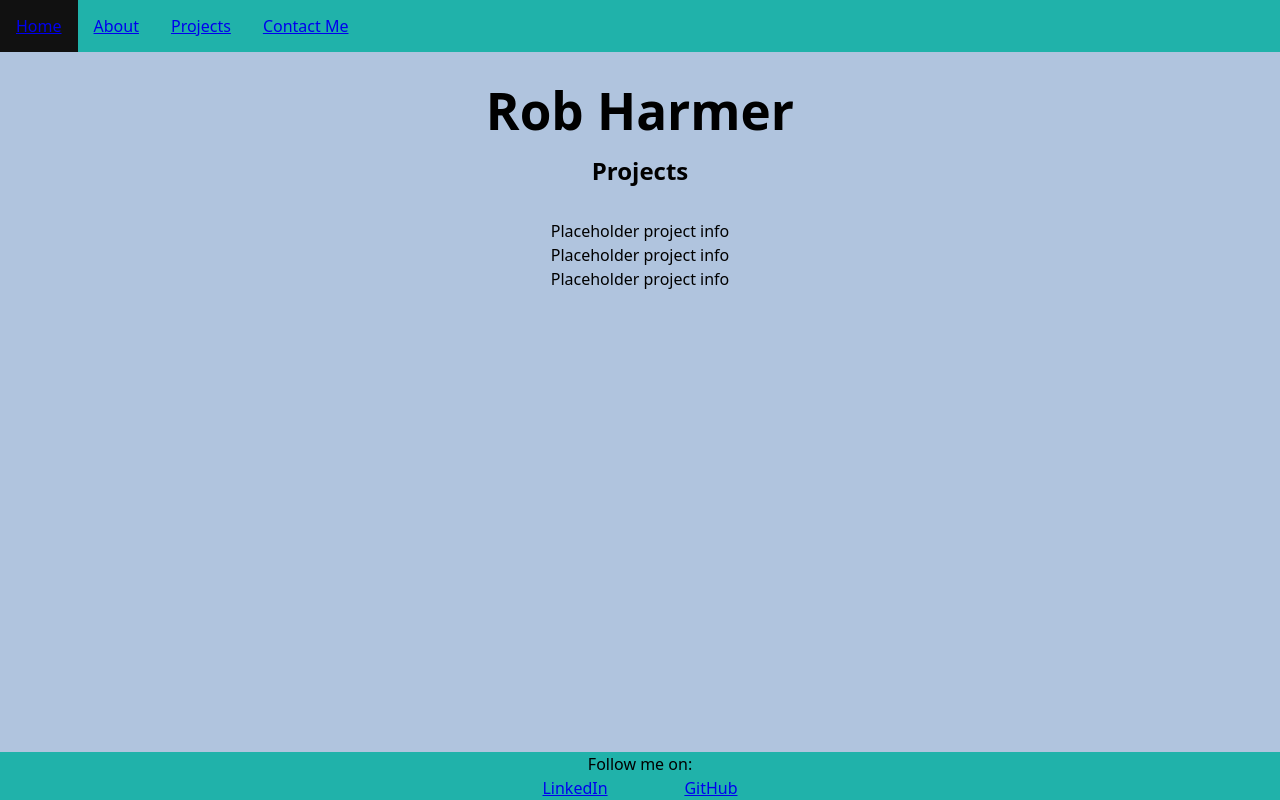
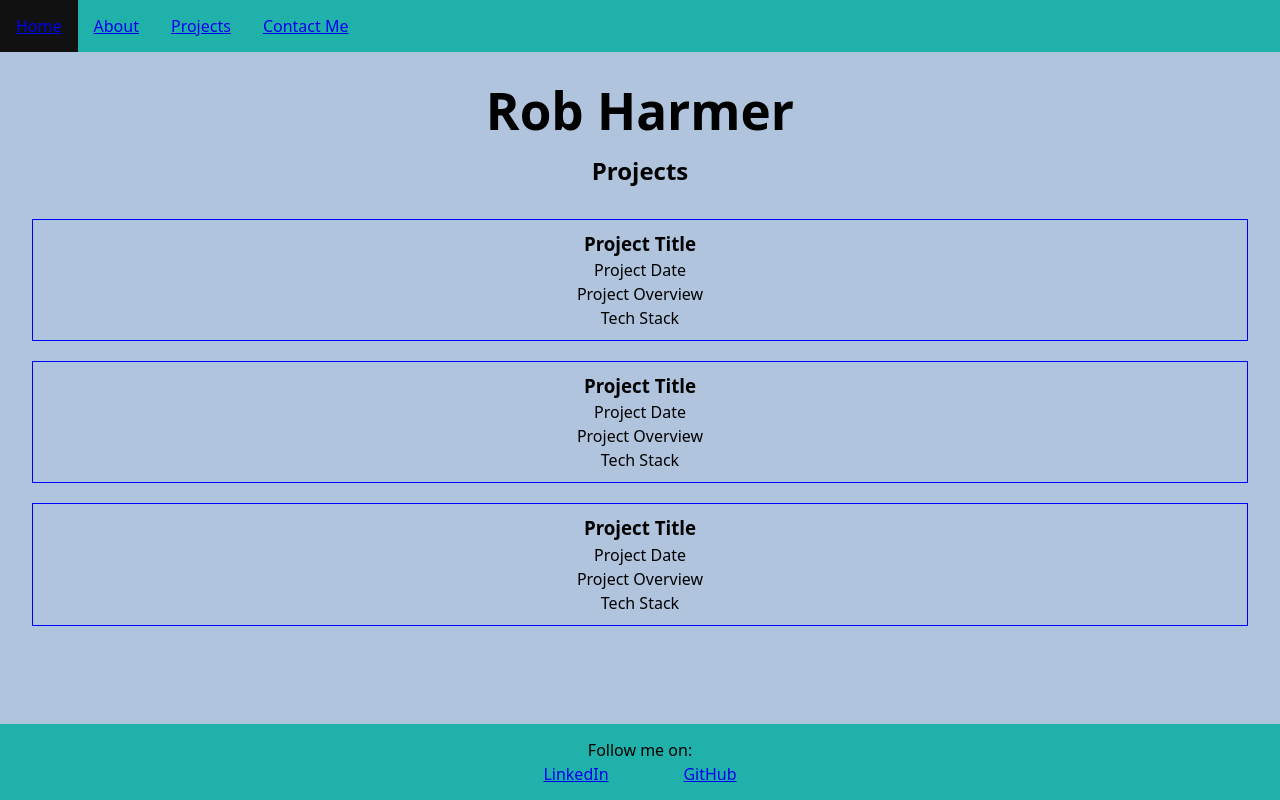
Before and after one commit to robharmer3/rh-portfolio, a React (Vite) app: page /projects in a window 1280 px wide. Built offline with nearby package versions, Linux system fonts and the light colour scheme.

Commit message:
more sturcture updated

```diff
--- a/src/App.css
+++ b/src/App.css
@@ -1,3 +1,9 @@
 #CVButton {
   margin: 30px;
 }
+
+#project {
+  margin-top: 20px;
+  padding: 10px;
+  border: solid 1px blue;
+}
--- a/src/Contact.jsx
+++ b/src/Contact.jsx
@@ -5,10 +5,18 @@ function Contact() {
   return (
     <>
       <h2>Contact Me</h2>
-      <IonIcon name="call-outline"></IonIcon>
-      <p>07828 125 693</p>
-      <IonIcon name="mail-outline"></IonIcon>
-      <p>rob.harmer3@gmail.com</p>
+      <p>
+        <IonIcon name="call-outline"></IonIcon>
+        07828 125 693
+      </p>
+      <p>
+        <IonIcon name="mail-outline"></IonIcon>
+        rob.harmer3@gmail.com
+      </p>
+      <p>
+        <IonIcon name="location-outline"></IonIcon>
+        Bolton, Lancashire
+      </p>
       <CVButton />
     </>
   );
--- a/src/Home.jsx
+++ b/src/Home.jsx
@@ -4,7 +4,8 @@ function Home() {
   return (
     <>
       <h2>Home</h2>
-      <p>Home placeholder text</p>
+      {/* <img src="" alt="" /> */}
+      <p>Welcome to my coding portfolio</p>
       <CVButton />
     </>
   );
--- a/src/Project/ProjectCard.jsx
+++ b/src/Project/ProjectCard.jsx
@@ -1,8 +1,11 @@
 function ProjectCard() {
   return (
-    <>
-      <p>Placeholder project info</p>
-    </>
+    <div id="project">
+      <h3>Project Title</h3>
+      <p>Project Date</p>
+      <p>Project Overview</p>
+      <p>Tech Stack</p>
+    </div>
   );
 }
 
--- a/src/index.css
+++ b/src/index.css
@@ -40,7 +40,6 @@ h2 {
   width: 100%;
   overflow: hidden;
   background-color: lightseagreen;
-  /* border: solid blue; */
 }
 #nav-bar li {
   float: left;
@@ -63,6 +62,7 @@ footer {
   overflow: hidden;
   background-color: lightseagreen;
   /* border: solid blue; */
+  padding: 14px 16px;
 }
 footer li {
   display: inline;
```
